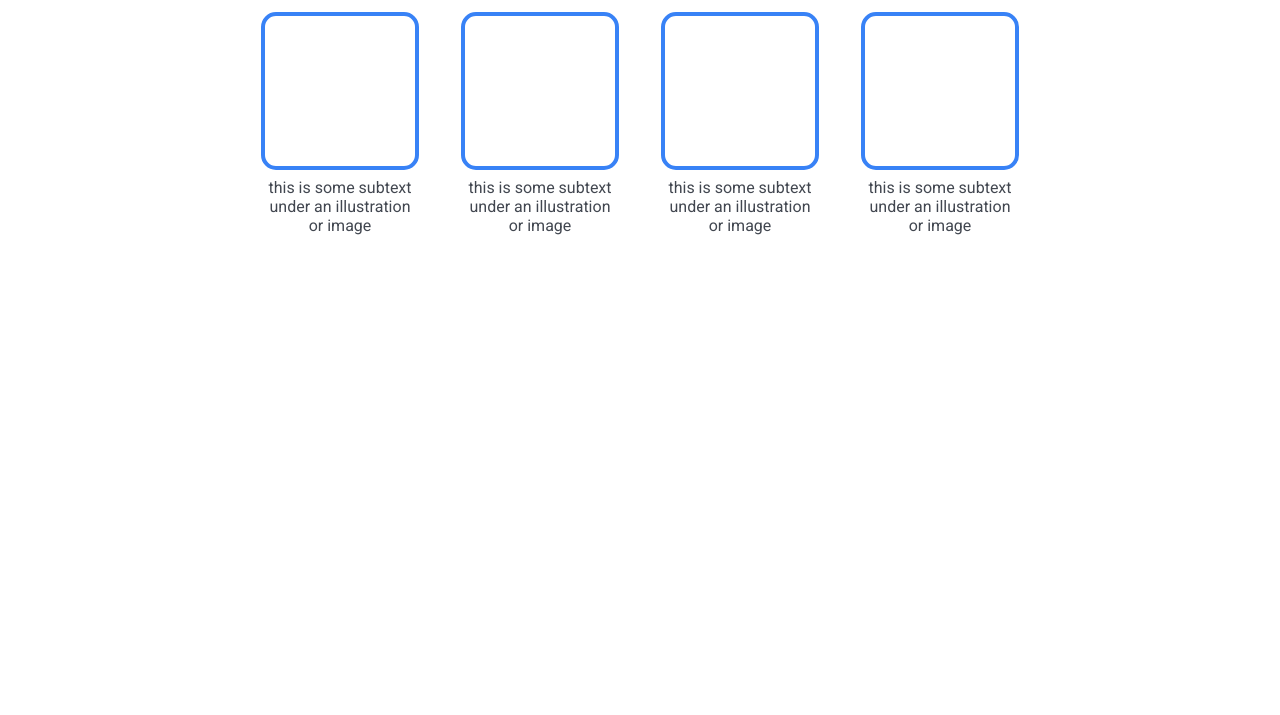
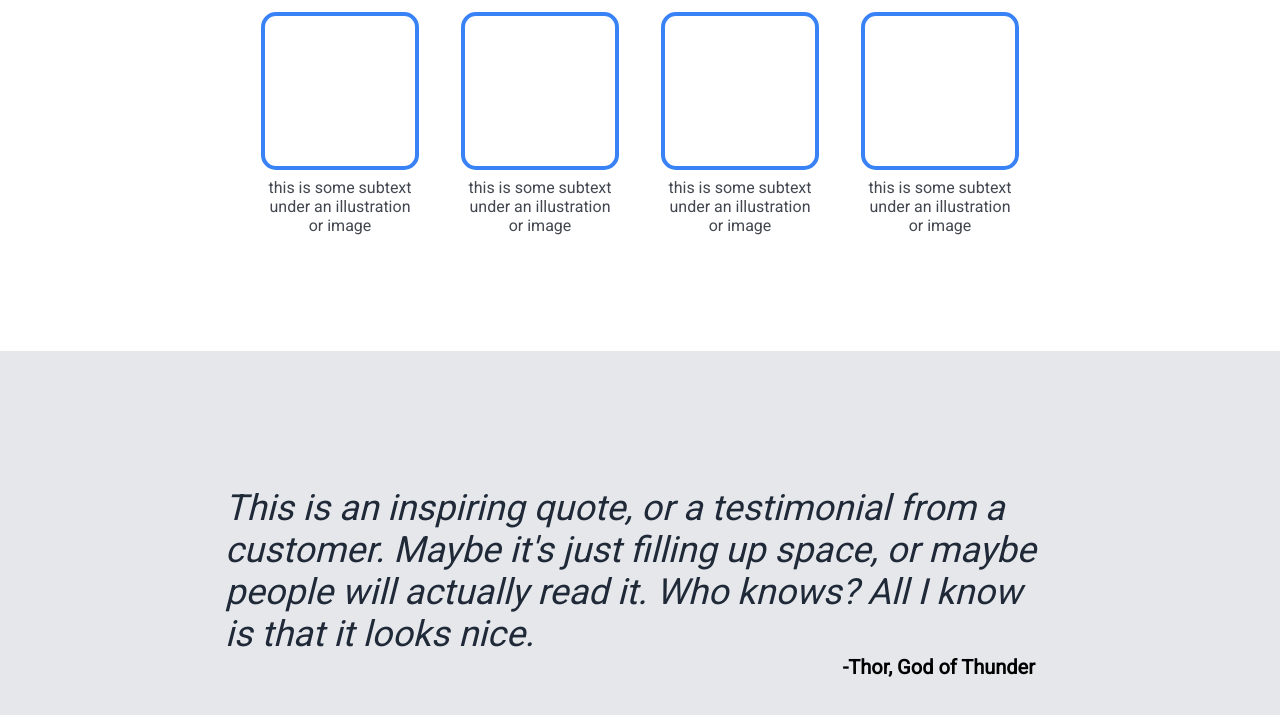
Before and after one commit to paulomonsale/landing-page, a plain HTML site: page index.html in a window 1280 px wide. Shown: the part 564-1279 px from the top of the page. Before the commit the page ends 915 px from the top, so only its background shows below. Drawn offline with Linux system fonts and the light colour scheme.

Commit message:
Add and style section-3 elements

```diff
--- a/index.html
+++ b/index.html
@@ -54,7 +54,11 @@
       </div>
     </div>
     <div class="section-3">
-
+      <p id="quote">This is an inspiring quote, or a testimonial from a
+        customer. Maybe it's just filling up space, or maybe people will
+        actually read it. Who knows? All I know is that it looks nice.
+      </p>
+      <p id="quotee">-Thor, God of Thunder</p>
     </div>
     <div class="footer">
 
--- a/style.css
+++ b/style.css
@@ -81,7 +81,6 @@ button {
 }
 
 .illustration {
-  width: 150px;
   display: flex;
   flex-direction: column;
   align-items: center;
@@ -90,8 +89,31 @@ button {
 .empty {
   border: 4px solid #3882F6;
   border-radius: 15px;
-  width: 150px;
   height: 150px;
+}
+
+.section-3 {
+  background-color: #E5E7EB;
+  padding: 100px 300px;
+  display: flex;
+  flex-direction: column;
+  align-items: center;
+}
+
+#quote {
+  color: #1F2937;
+  font-style: italic;
+  font-size: 36px;
+  width: 830px;
+  margin-bottom: 0;
+}
+
+#quotee {
+  font-size: 20px;
+  font-weight: 900;
+  text-align: end;
+  width: 790px;
+  margin-top: 0;
 }
 
 .header p {
@@ -115,17 +137,6 @@ button {
   font-size: 18px;
 }
 
-a,
-.hero p {
-  color: #E5E7EB;
-  font-size: 18px;
-}
-
-.hero button,
-.placeholder {
-  color: white;
-}
-
 .section-2 h1 {
   color: #1F2937;
   font-size: 36px;
@@ -139,3 +150,19 @@ a,
   color: #424750;
   margin-top: 8px;
 }
+
+a,
+.hero p {
+  color: #E5E7EB;
+  font-size: 18px;
+}
+
+.hero button,
+.placeholder {
+  color: white;
+}
+
+.illustration,
+.empty {
+  width: 150px;
+}
```
